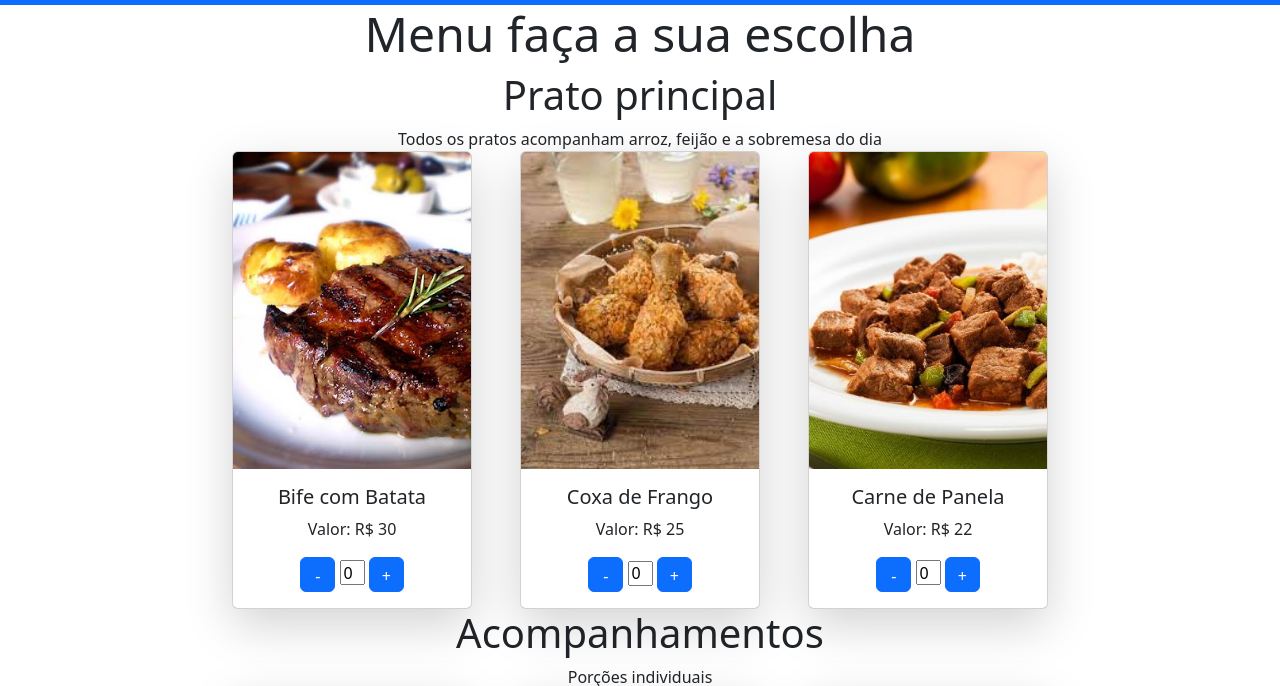
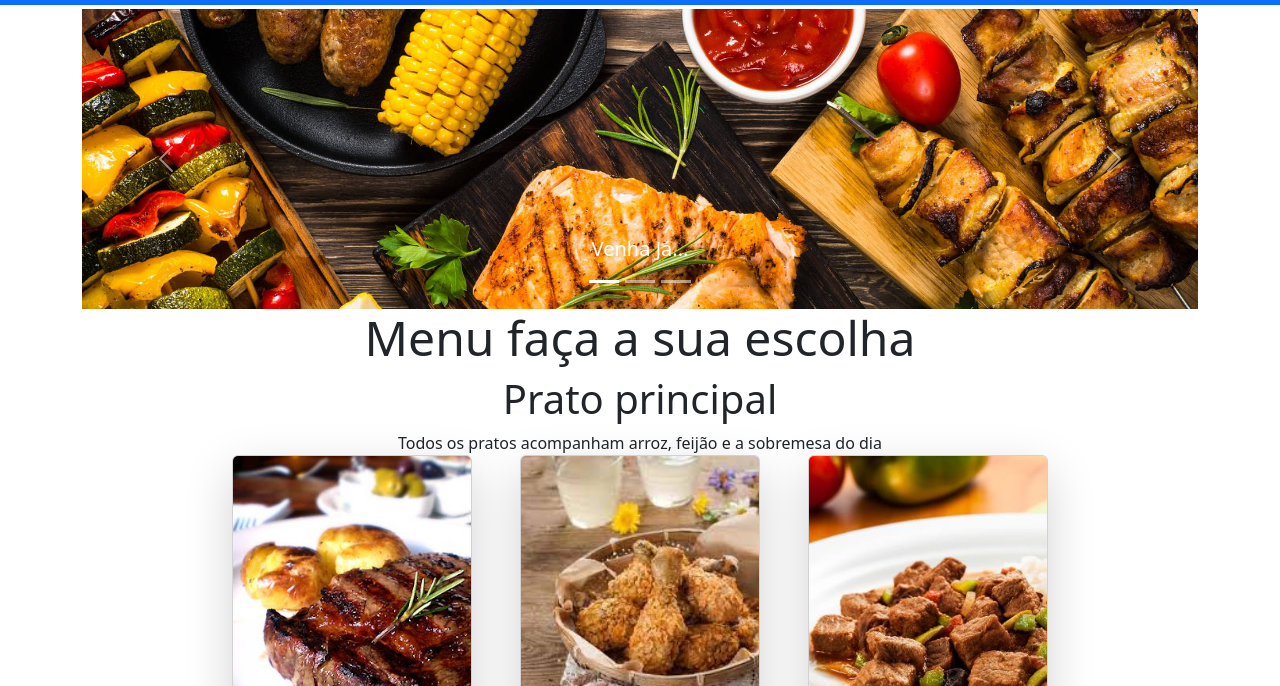
Before and after one commit to MateusL21/bootstrap-proj, a plain HTML site: page index.html in a window 1280 px wide. Shown: the part 71-757 px from the top of the page. Drawn offline with nearby package versions, Linux system fonts and the light colour scheme.

Commit message:
closes #3 - carousel com 3 imagens

```diff
--- a/index.html
+++ b/index.html
@@ -48,6 +48,49 @@
       </div>
     </div>
   </nav>
+<!--Carousel-->
+  <div class="container mt-1">
+    <div id="carouselExampleCaptions" class="carousel slide">
+      <div class="carousel-indicators">
+          <button type="button" data-bs-target="#carouselExampleCaptions" data-bs-slide-to="0" class="active"
+              aria-current="true" aria-label="Slide 1"></button>
+          <button type="button" data-bs-target="#carouselExampleCaptions" data-bs-slide-to="1"
+              aria-label="Slide 2"></button>
+          <button type="button" data-bs-target="#carouselExampleCaptions" data-bs-slide-to="2"
+              aria-label="Slide 3"></button>
+      </div>
+      <div class="carousel-inner">
+          <div class="carousel-item active">
+              <img src="Images/carousel-1.jpg" class="d-block w-100" alt="..." style="object-fit: cover; height: 300px;">
+              <div class="carousel-caption d-none d-md-block">
+                  <h5>Venha Já...</h5>
+              </div>
+          </div>
+          <div class="carousel-item">
+              <img src="Images/carousel-2.jpg" class="d-block w-100" alt="..." style="object-fit: cover; height: 300px;">
+              <div class="carousel-caption d-none d-md-block">
+                  <h5>Para o nosso...</h5>
+              </div>
+          </div>
+          <div class="carousel-item">
+              <img src="Images/carousel-3.jpg" class="d-block w-100" alt="..." style="object-fit: cover; height: 300px;">
+              <div class="carousel-caption d-none d-md-block">
+                  <h5>Restaurante!</h5>
+              </div>
+          </div>
+      </div>
+      <button class="carousel-control-prev" type="button" data-bs-target="#carouselExampleCaptions"
+          data-bs-slide="prev">
+          <span class="carousel-control-prev-icon" aria-hidden="true"></span>
+          <span class="visually-hidden">Previous</span>
+      </button>
+      <button class="carousel-control-next" type="button" data-bs-target="#carouselExampleCaptions"
+          data-bs-slide="next">
+          <span class="carousel-control-next-icon" aria-hidden="true"></span>
+          <span class="visually-hidden">Next</span>
+      </button>
+  </div>
+  </div>
     <h1 class="display-5 text-center">Menu faça a sua escolha</h1>
   <div class="container text-center">
     <h1 class="display-6">Prato principal</h1>
```
Also changed, not shown: Images/carousel-1.jpg (added), Images/carousel-2.jpg (added), 1 other file.
